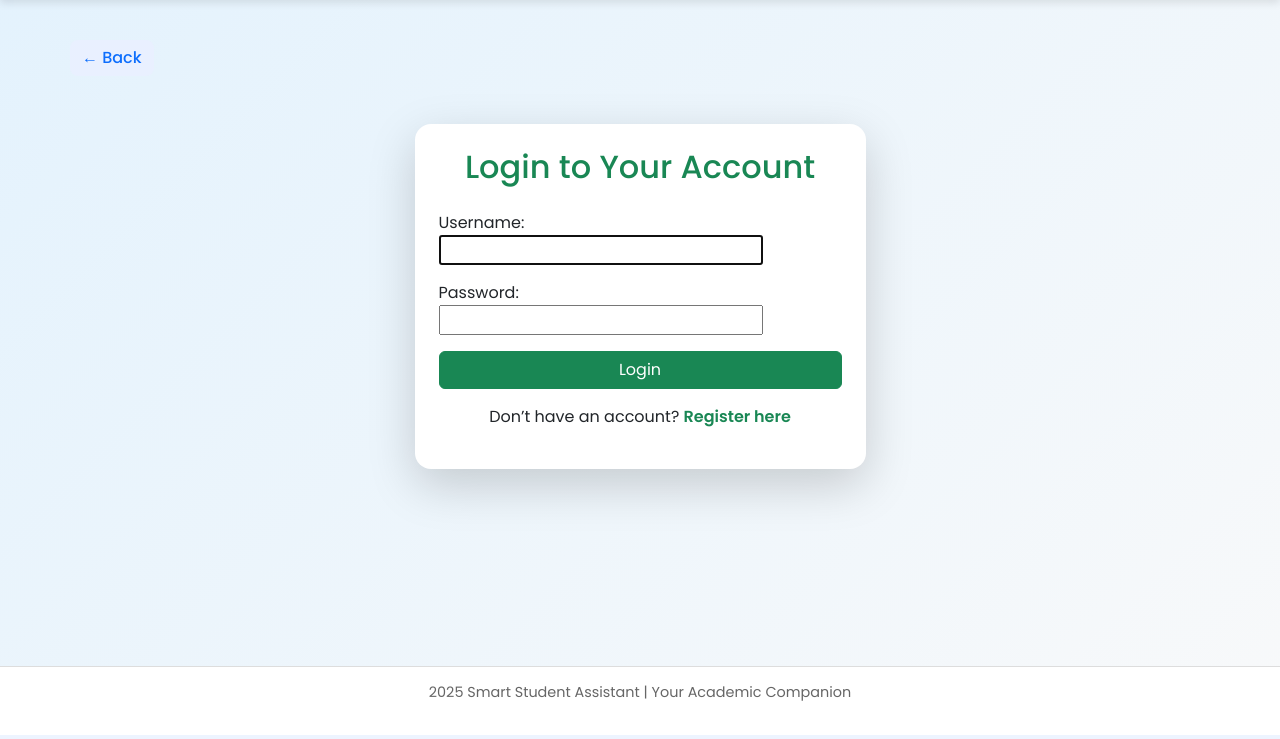
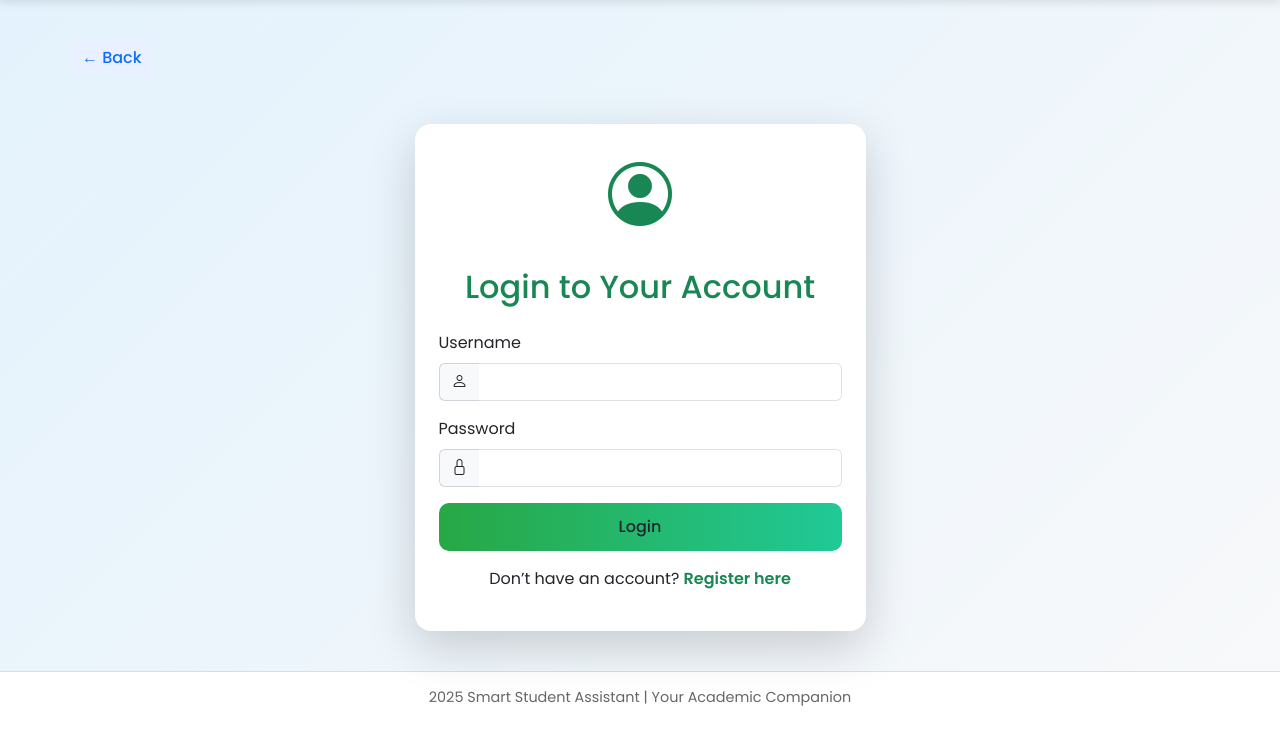
Before and after one commit to tanvii-patel/TLPBL, a Django app: page / in a window 1280 px wide. Shown: the part 65-804 px from the top of the page. Run offline with Django 5.2, Linux system fonts and the light colour scheme.

Commit message:
enhance ui for login and register pages

```diff
--- a/core/templates/core/login.html
+++ b/core/templates/core/login.html
@@ -1,19 +1,103 @@
-{% extends 'core/base.html' %}
+{% extends 'core/base.html' %} {% block content %}
+<style>
+  .login-card {
+    animation: fadeIn 0.8s ease-in-out;
+  }
+  @keyframes fadeIn {
+    from {
+      opacity: 0;
+      transform: translateY(20px);
+    }
+    to {
+      opacity: 1;
+      transform: translateY(0);
+    }
+  }
+  .form-control:focus {
+    border-color: #0d6efd;
+    box-shadow: 0 0 0 0.2rem rgba(13, 110, 253, 0.25);
+  }
+  .btn-login {
+    background: linear-gradient(90deg, #28a745, #20c997);
+    border: none;
+    border-radius: 10px;
+    padding: 12px 20px;
+    font-weight: 500;
+    transition: all 0.3s ease;
+  }
+  .btn-login:hover {
+    background: linear-gradient(90deg, #20c997, #17a2b8);
+    transform: translateY(-2px);
+    box-shadow: 0 4px 15px rgba(40, 167, 69, 0.3);
+  }
+  .input-group-text {
+    background: #f8f9fa;
+    border: 1px solid #ced4da;
+    border-right: none;
+  }
+  .form-control {
+    border-left: none;
+  }
+  .form-control:focus + .input-group-text {
+    border-color: #0d6efd;
+  }
+</style>
 
-{% block content %}
-<div class="container mt-5 col-md-5">
-  <div class="card shadow-lg p-4 rounded-4">
+<div class="container mt-5 col-md-6 col-lg-5">
+  <div class="card shadow-lg p-4 rounded-4 login-card">
+    <div class="text-center mb-4">
+      <i class="bi bi-person-circle text-success" style="font-size: 4rem"></i>
+    </div>
     <h2 class="text-center text-success mb-4">Login to Your Account</h2>
 
     <form method="post">
       {% csrf_token %}
-      {{ form.as_p }}
-      <button type="submit" class="btn btn-success w-100">Login</button>
+      <div class="mb-3">
+        <label for="{{ form.username.id_for_label }}" class="form-label"
+          >Username</label
+        >
+        <div class="input-group">
+          <span class="input-group-text"><i class="bi bi-person"></i></span>
+          <input
+            type="text"
+            class="form-control"
+            id="{{ form.username.id_for_label }}"
+            name="{{ form.username.html_name }}"
+            required
+          />
+        </div>
+        {% if form.username.errors %}
+        <div class="text-danger small mt-1">{{ form.username.errors }}</div>
+        {% endif %}
+      </div>
+      <div class="mb-3">
+        <label for="{{ form.password.id_for_label }}" class="form-label"
+          >Password</label
+        >
+        <div class="input-group">
+          <span class="input-group-text"><i class="bi bi-lock"></i></span>
+          <input
+            type="password"
+            class="form-control"
+            id="{{ form.password.id_for_label }}"
+            name="{{ form.password.html_name }}"
+            required
+          />
+        </div>
+        {% if form.password.errors %}
+        <div class="text-danger small mt-1">{{ form.password.errors }}</div>
+        {% endif %}
+      </div>
+      <button type="submit" class="btn btn-login w-100">Login</button>
     </form>
 
     <p class="text-center mt-3">
       Don’t have an account?
-      <a href="{% url 'register' %}" class="text-decoration-none text-success fw-semibold">Register here</a>
+      <a
+        href="{% url 'register' %}"
+        class="text-decoration-none text-success fw-semibold"
+        >Register here</a
+      >
     </p>
   </div>
 </div>
```
Also changed, not shown: core/templates/core/register.html (+84 -4 lines), db.sqlite3.
